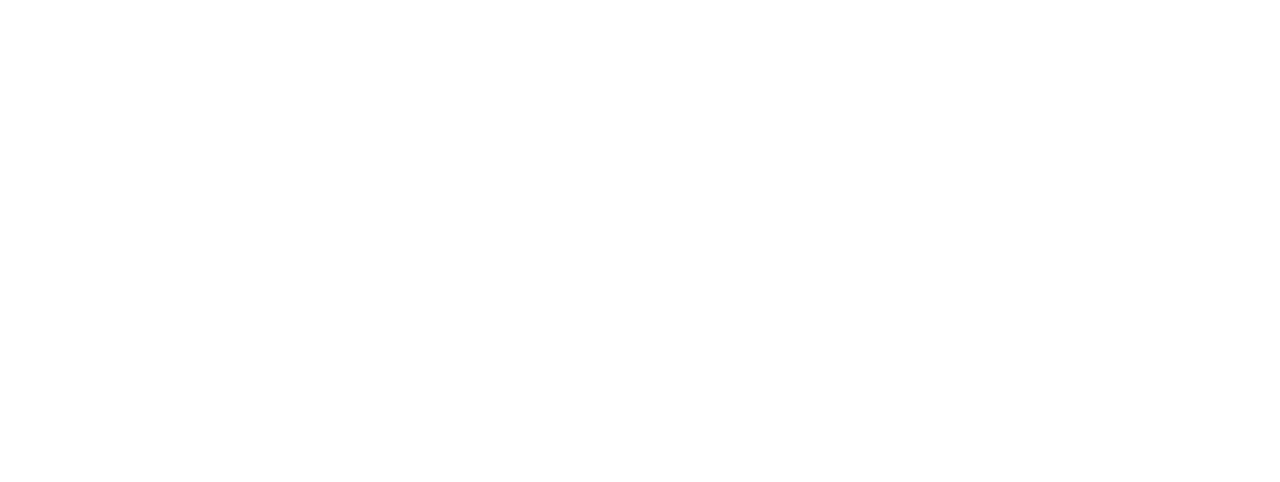
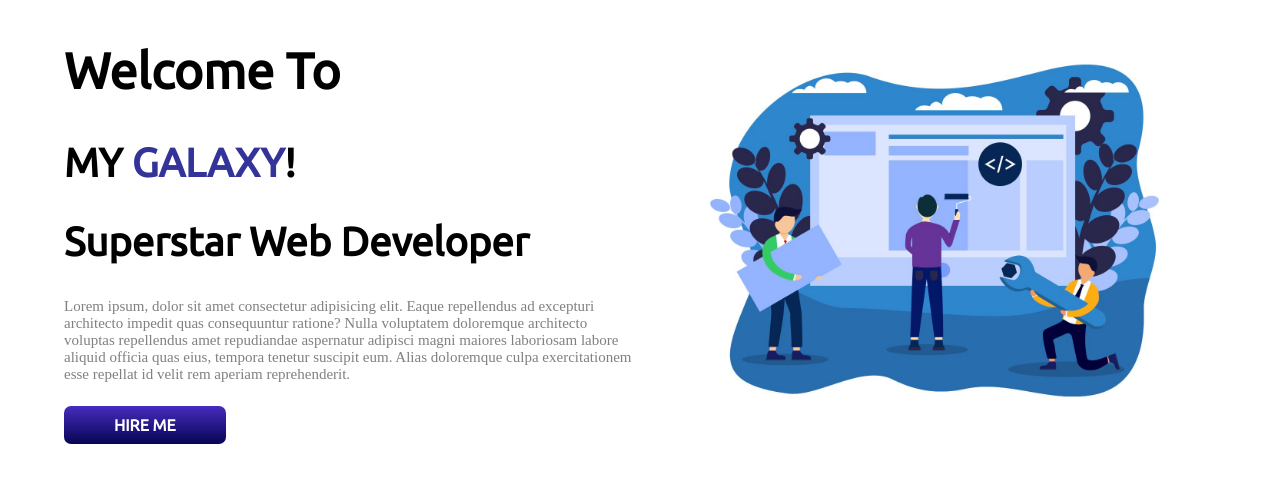
Before and after one commit to saarustuff/second-portfolio, a plain HTML site: page index.html in a window 1280 px wide. Drawn offline with Linux system fonts and the light colour scheme.

Commit message:
first-section

```diff
--- a/index.html
+++ b/index.html
@@ -5,9 +5,24 @@
     <meta http-equiv="X-UA-Compatible" content="IE=edge">
     <meta name="viewport" content="width=device-width, initial-scale=1.0">
     <title>Second Portfolio</title>
+    <link rel="preconnect" href="https://fonts.googleapis.com">
+    <link rel="preconnect" href="https://fonts.gstatic.com" crossorigin>
+    <link href="https://fonts.googleapis.com/css2?family=Ubuntu&display=swap" rel="stylesheet">
     <link rel="stylesheet" href="style.css">
 </head>
 <body>
-
+    <section class="first-step flexible-container">
+        <div class="half-width">
+            <h1>Welcome To</h1>
+            <h2 class="my-galaxy">MY <span class="galaxy">GALAXY</span>!</h2>
+            <h2>Superstar Web Developer</h2>
+            <p class="lorem">
+                Lorem ipsum, dolor sit amet consectetur adipisicing elit. Eaque repellendus ad excepturi architecto impedit quas consequuntur ratione? Nulla voluptatem doloremque architecto voluptas repellendus amet repudiandae aspernatur adipisci magni maiores laboriosam labore aliquid officia quas eius, tempora tenetur suscipit eum. Alias doloremque culpa exercitationem esse repellat id velit rem aperiam reprehenderit.</p>
+               <br> <a class="hire-me" target="_blank" href="https://www.facebook.com/saarustuff3">HIRE ME</a>
+        </div>
+        <div class="half-width">
+            <img src="saarustuff/web development.png" alt="Freelance-jobs">
+        </div>
+    </section>
 </body>
 </html>
--- a/style.css
+++ b/style.css
@@ -0,0 +1,40 @@
+body{
+    font-family: ubuntu;
+    margin: 0;}
+    h1{
+        font-size: 50px;
+    }
+    h2{
+        font-size: 40px;
+    }
+.galaxy{
+    color: #333399;
+}
+.flexible-container{
+    display: flex;
+    margin-bottom: 100px;
+}
+.half-width{
+    width: 50%;
+    padding-left: 5%;
+}
+.half-width img{
+    width: 80%;
+}
+.my-galaxy{
+    font-weight: 600px;
+}
+.hire-me{
+    font-weight: 700;
+    border-radius: 7px;
+    padding: 10px 50px;
+    text-decoration: none;
+    background: linear-gradient(#472cbe, #060553);
+    color: white;
+}
+p{
+    font-size: 15px;
+    font-weight: 500;
+    font-family: montserrat;
+    color: grey;
+}
```
Also changed, not shown: saarustuff/Freelance-jobs.png (added), saarustuff/web development.png (added).
